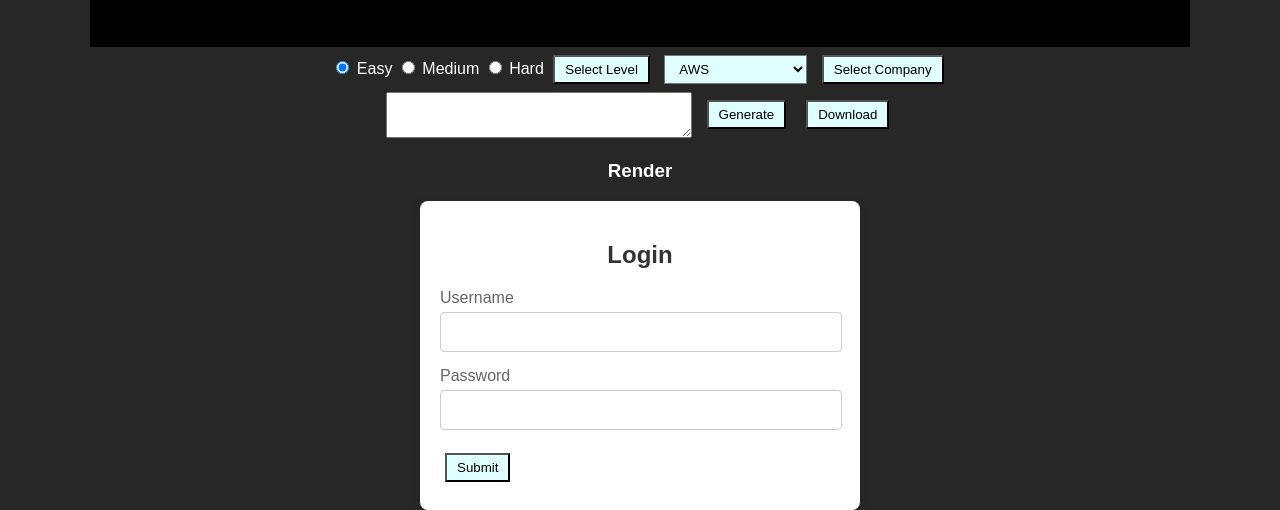
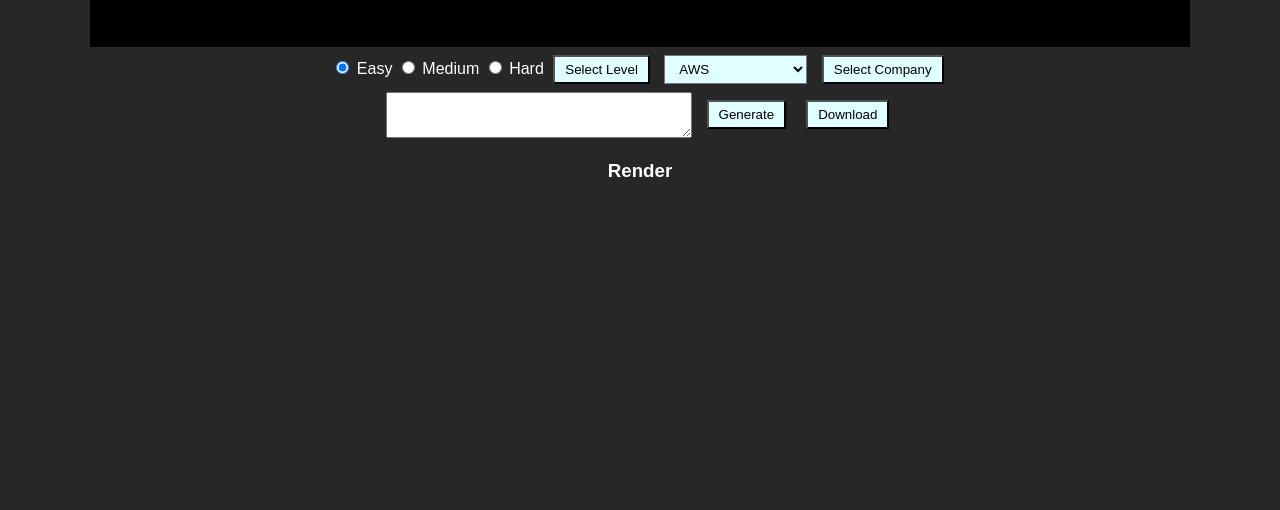
Before and after one commit to Jasondecode2020/posterart, a plain HTML site: page index.html in a window 1280 px wide. Shown: the part 572-1082 px from the top of the page. After the commit the page ends 800 px from the top, so only its background shows below. Drawn offline with Linux system fonts and the light colour scheme.

Commit message:
fix poster

```diff
--- a/index.html
+++ b/index.html
@@ -7,12 +7,6 @@
     <title>Poster Art Generator</title>
     <link rel='stylesheet' type='text/css' media='screen' href='css/styles.css'>
     <script src="html2canvas.js"></script>
-    <script src="https://www.google.com/recaptcha/api.js" async defer></script>
-         <script>
-   function onSubmit(token) {
-     document.getElementById("demo-form").submit();
-   }
- </script>
 </head>
 <body>
 
@@ -57,26 +51,8 @@
         <section id="render">
             <h1>Render</h1>
         </section>
-        <div class="login-container">
-        <form class="login-form">
-            <h2>Login</h2>
-            <div class="form-group">
-                <label for="username">Username</label>
-                <input type="text" id="username" name="username" required>
-            </div>
-            <div class="form-group">
-                <label for="password">Password</label>
-                <input type="password" id="password" name="password" required>
-            </div>
-            <button class="g-recaptcha"
-                data-sitekey="6LfVJhAqAAAAAN3SstwFTZzYfbYJ7ksn8RbpLNeH"
-                data-callback='onSubmit'
-                data-action='submit'>Submit</button>
-        </form>
     </div>
     </section>
-
-
 
     <script src="script.js"></script>
 </body>
```
